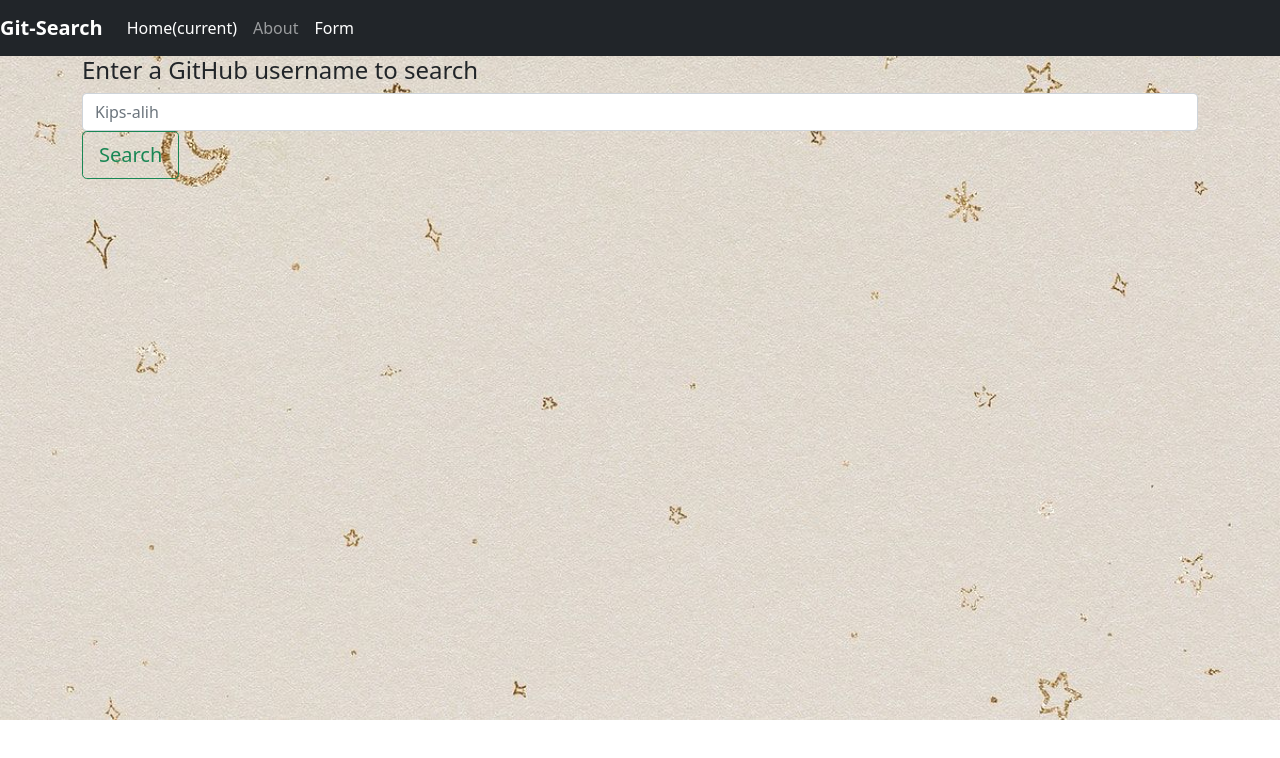
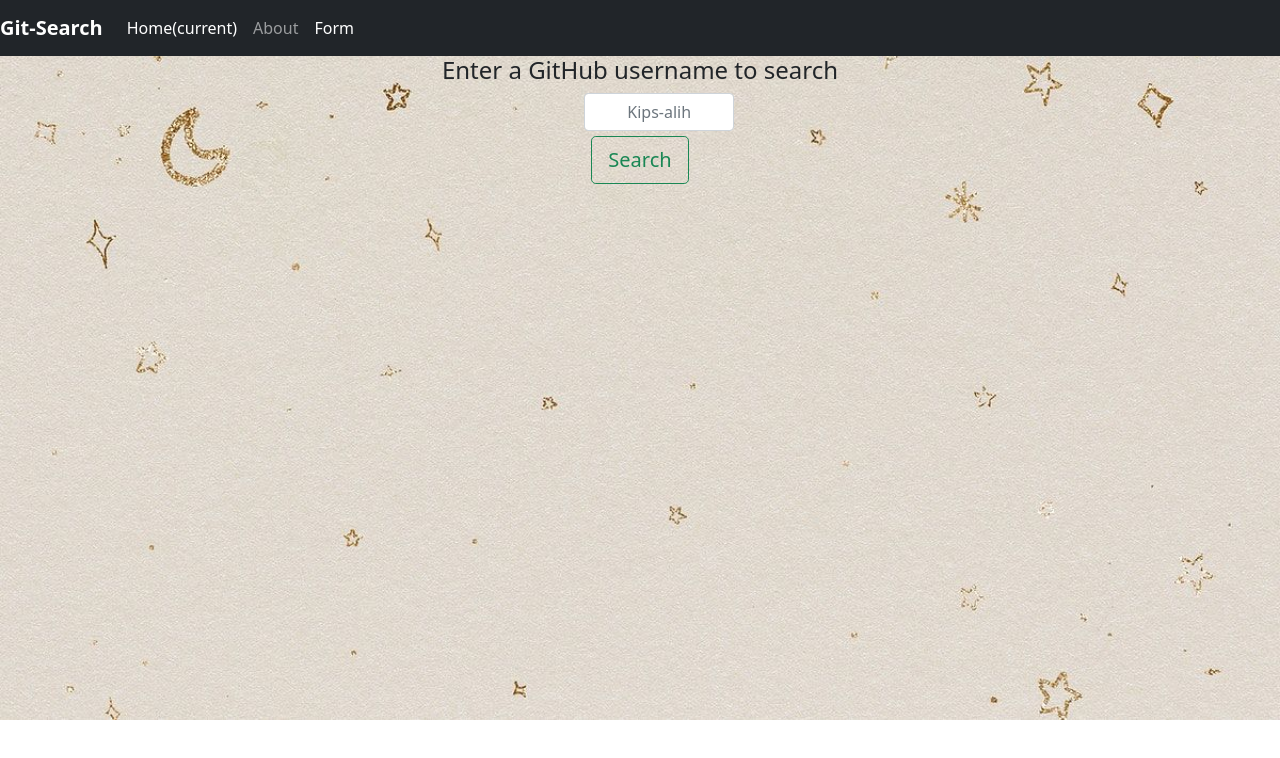
Before and after one commit to Kips-alih/Github-Search, an Angular app: page /form in a window 1280 px wide. Shown: the top 758 px of the page. Built offline with nearby package versions, Linux system fonts and the light colour scheme; what @ngx-progressbar/core, @ngx-progressbar/http-client would draw is missing.

Commit message:
Style the form

```diff
--- a/src/app/form/form.component.css
+++ b/src/app/form/form.component.css
@@ -0,0 +1,10 @@
+#username{
+  width: 150px;
+  text-align: center;
+  margin-left: 45%;
+  margin-bottom: 5px;
+
+}
+.form{
+  text-align: center;
+}
```
